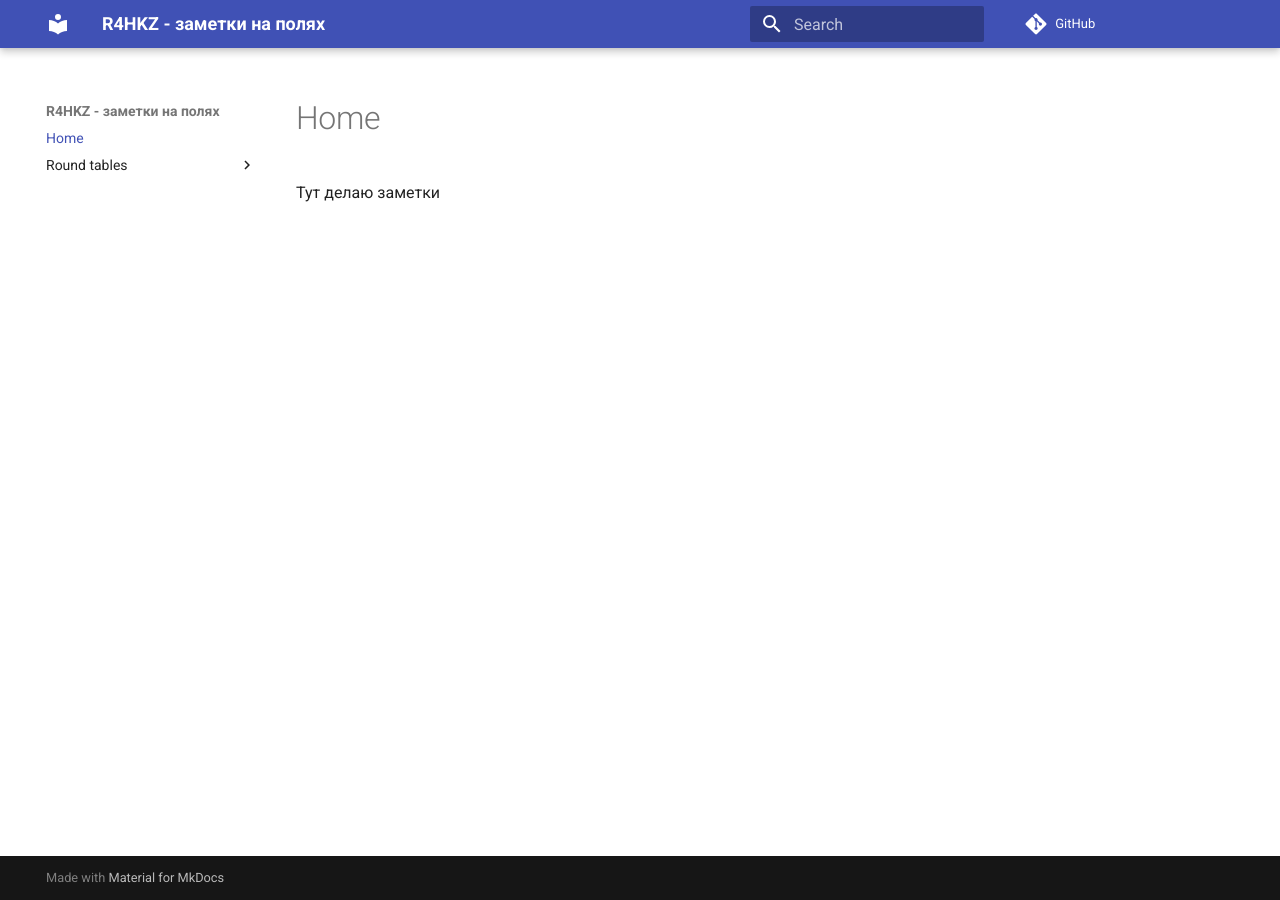
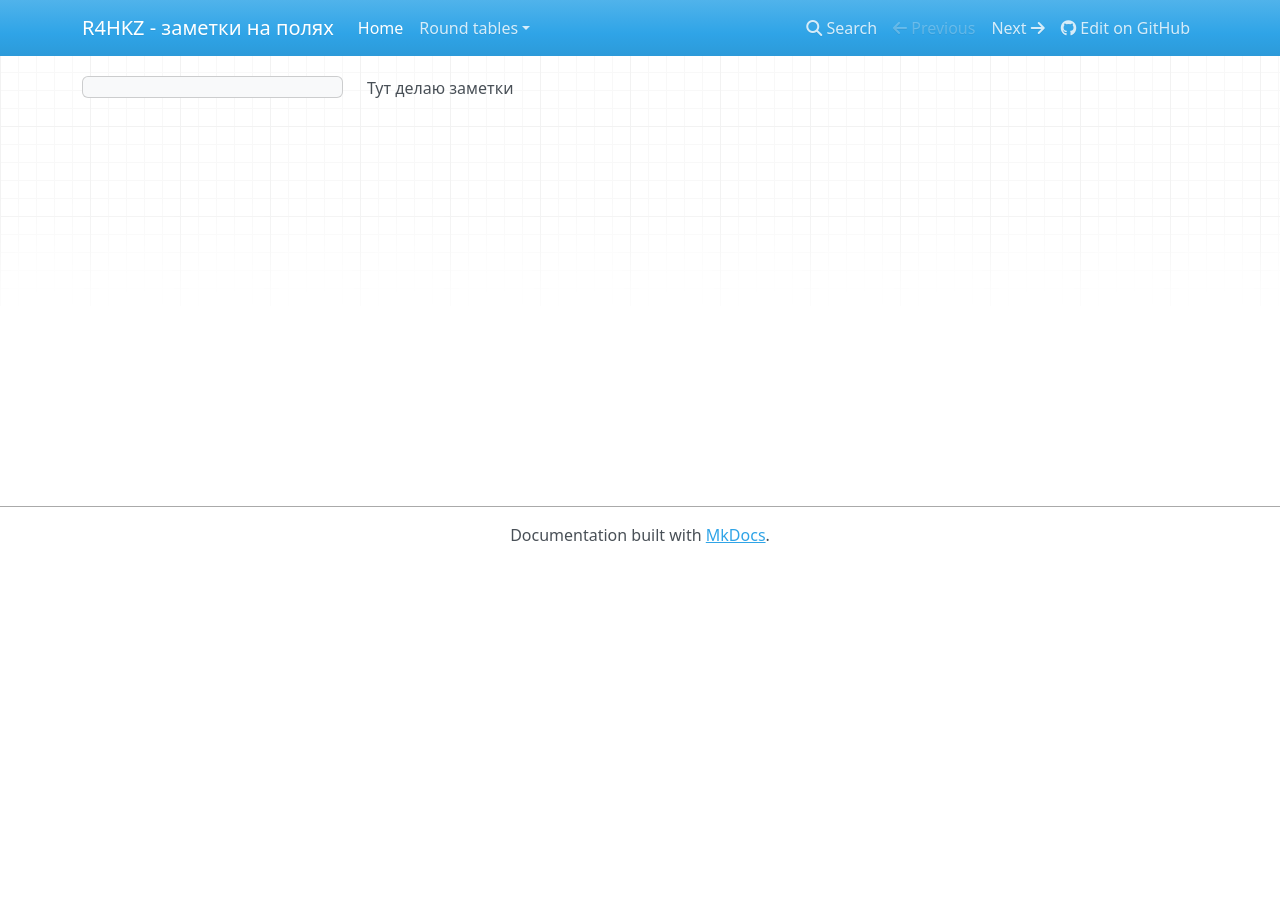
Before and after one commit to noob4ik/r4hkz_site, an MkDocs documentation site: the page built from docs/index.md, in a window 1280 px wide. Built offline with MkDocs 1.6.1, drawn with Linux system fonts in a browser that asks for light colours; nearby versions of some CDN libraries; comment, search, counter and statistics services are not loaded.

Commit message:
add edit_uri

```diff
--- a/mkdocs.yml
+++ b/mkdocs.yml
@@ -1,7 +1,8 @@
 site_name: R4HKZ - заметки на полях
 repo_url: https://github.com/noob4ik/r4hkz_site
+edit_uri_template: 'blob/main/docs/{path}'
 #nav:
 #  - Home: index.md
 ##  - About: about.md
 #  - Круглые столы: round_tables/
-theme: material
+#theme: material
```
